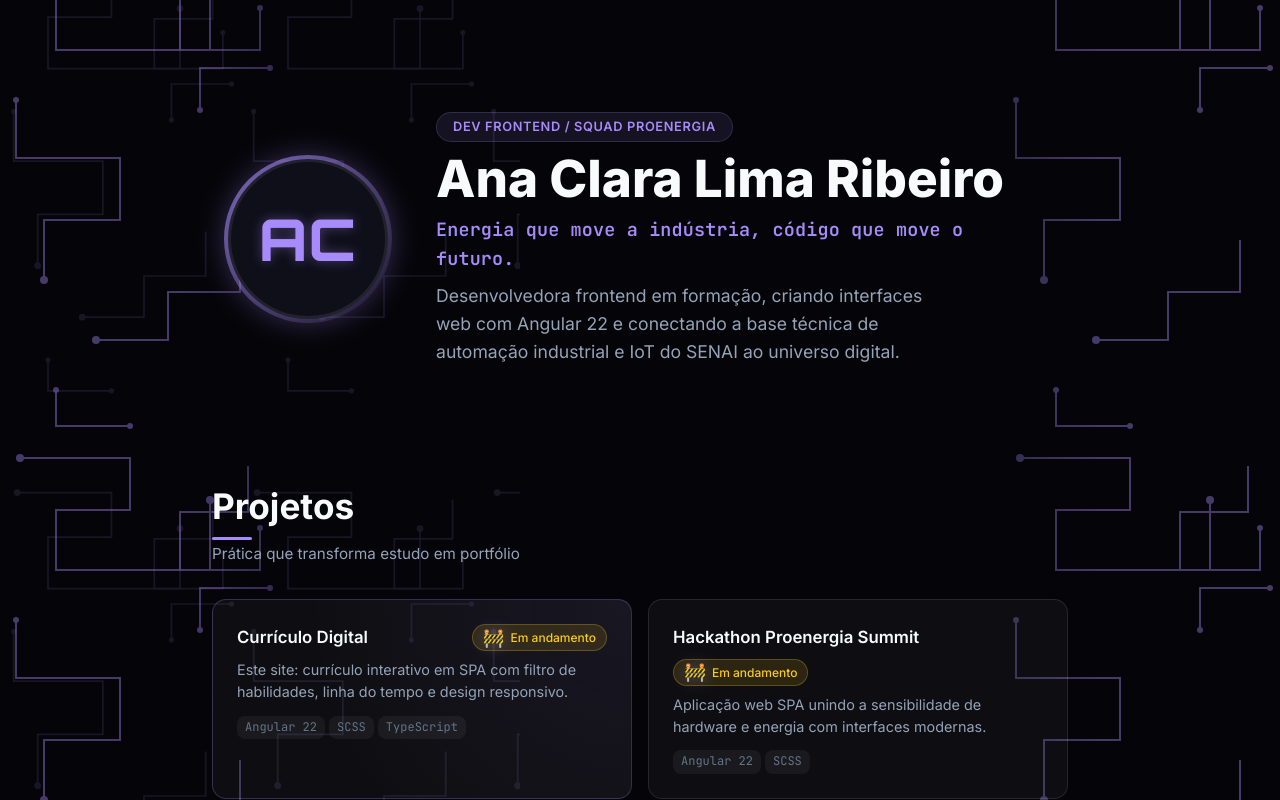
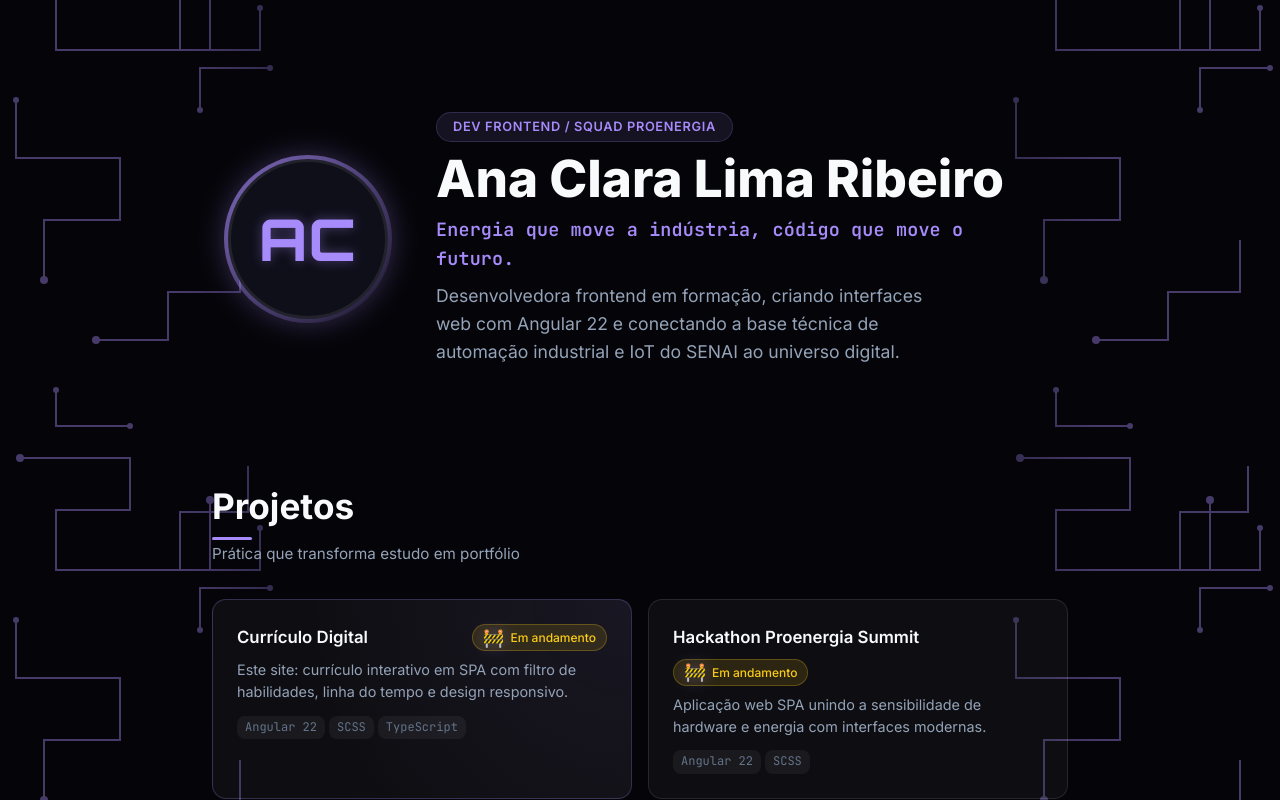
Before and after one commit to claralimadev/curriculo-ana, an Angular app: page / in a window 1280 px wide. Shown: the top 800 px of the page. Built offline with nearby package versions, Linux system fonts and the light colour scheme.

Commit message:
visual: remover fundo trasnparente, manter só as laterais

```diff
--- a/src/app/app.html
+++ b/src/app/app.html
@@ -1,4 +1,3 @@
-<div class="circuito circuito--fundo" [style.background-image]="circuitBg" aria-hidden="true"></div>
 <div class="circuito circuito--esquerda" [style.transform]="parallaxEsq()" [style.background-image]="circuitBg" aria-hidden="true"></div>
 <main class="app-container">
   <app-hero />
--- a/src/app/app.scss
+++ b/src/app/app.scss
@@ -14,16 +14,6 @@
   opacity: 0.4;
   z-index: 0;
   will-change: transform;
-
-  &--fundo {
-    left: 0;
-    right: 0;
-    width: auto;
-    background-repeat: repeat;
-    background-size: 240px 520px;
-    opacity: 0.12;
-    will-change: auto;
-  }
 
   &--esquerda {
     left: 0;
```
